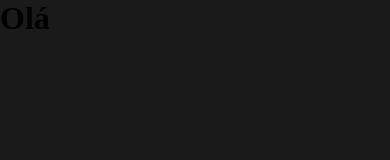
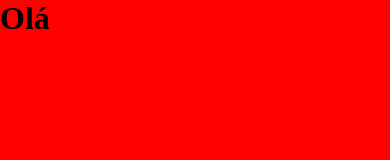
Before and after one commit to VictorCostaj/novonubank, a plain HTML site: page index.html in a window 390 px wide. Drawn offline with Linux system fonts and the light colour scheme.

Commit message:
Codificação: Layout & Media Query

```diff
--- a/css/partials/_layout.scss
+++ b/css/partials/_layout.scss
@@ -0,0 +1,53 @@
+//Layout of project
+
+//Container devices
+
+$container-xl: 1440px;
+$container-l: 1440px;
+$container-m: 960px;
+$container-s: 540px;
+
+//Mixins of medias query
+
+@mixin responsive ($device) {
+    //aplica somente para as telas maiores
+    //min-wdith: piso ou seja, a partir daqui
+
+    @if $device ==xl {
+
+        //Para resoluções acima de 1440px
+        @media screen and (min-width: $container-xl) {
+            @content;
+        }
+
+    }
+
+    @else if $device ==l {
+
+        //Para resoluções entre 1140px e 1440px (piso e teto será 1440
+        @media screen and (max-width: $container-xl) and (min-width: $container-l) {}
+    }
+
+    @else if $device ==m {
+
+        //Para resoluções entre 960px e 1140px
+        @media screen and (max-width: $container-l) and (min-width: $container-m) {}
+    }
+
+    @else if $device ==s {
+
+        //Para resoluções menores : 960px
+        @media screen and (max-width: $container-m) {
+            @content;
+        }
+    }
+
+    @else if $device ==xs {
+
+        //Para resoluções extremanete pequenas abaixo 540
+        @media screen and (max-width: $container-s) {
+            @content;
+        }
+    }
+
+}
--- a/css/style.scss
+++ b/css/style.scss
@@ -28,6 +28,10 @@ body {
     scroll-behavior: smooth;
 
     background-color: #1a1a1a;
+
+    @include responsive (s){
+        background-color: red;
+    }
 }
 
 svg,
```
Also changed, not shown: css/style.css, 1 other file.
